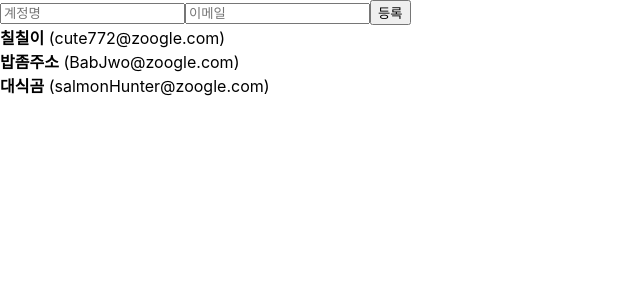
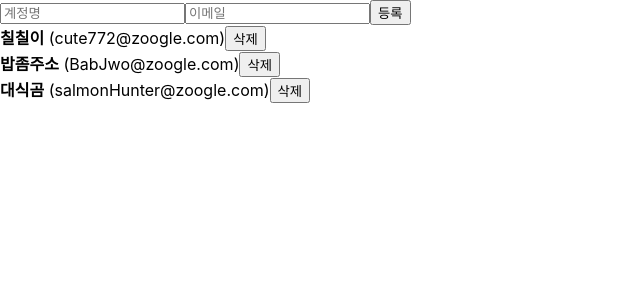
Before and after one commit to SuRyeon-Lee/edu-react-hooks, a React (Create React App) app: page / in a window 1280 px wide. Shown: the top 300 px of the page, without its empty margins (0-640 px from the left). Built offline with nearby package versions, Linux system fonts and the light colour scheme.

Commit message:
:sparkles: 배열 항목 수정하기

```diff
--- a/src/App.js
+++ b/src/App.js
@@ -83,6 +83,10 @@ function App() {
     nextId.current += 1;
   };
 
+  const onRemove = (id) => {
+    setUsers(users.filter((user) => user.id !== id))
+  }
+
   return (
     <>
      {/* <ManyInputs/> */}
@@ -96,7 +100,7 @@ function App() {
      />
 
      {/* 기존에 쌓여있던 더미 데이터 뿌리기 */}
-     <UserList users={users}/>
+     <UserList users={users} onRemove={onRemove}/>
     </>
   );
 }
--- a/src/lesson/UserList.jsx
+++ b/src/lesson/UserList.jsx
@@ -6,21 +6,22 @@
 
 import React from "react";
 
-function User({user}){
+function User({user, onRemove}){
     return (
         <div>
-            <b>{user.username}</b> ({user.email})
+            <b>{user.username}</b> <span>({user.email})</span>
+            <button onClick={() => onRemove(user.id)}>삭제</button>
         </div>
     )
 }
 
-function UserList({users}){
+function UserList({users, onRemove}){
 
     return (
         <>
             <div>
                 {users.map(user => (
-                    <User user={user} key={user.id}/>
+                    <User user={user} key={user.id} onRemove={onRemove}/>
                 ))}
             </div>
         </>
```
